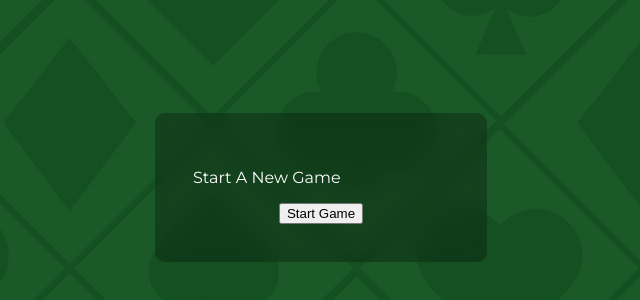
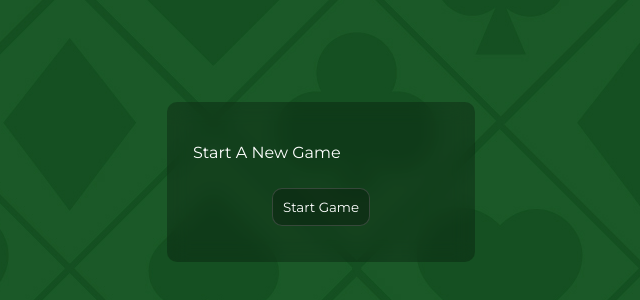
Before and after one commit to AWinkelman02/Black-Jack-Game, a website built with webpack: page src/template.html in a window 1280 px wide. Shown: the part 458-758 px from the top of the page, without its empty margins (319-959 px from the left). Built offline with nearby package versions, Linux system fonts and the light colour scheme; no server answers.

Commit message:
Finished webpage design.

```diff
--- a/src/style.css
+++ b/src/style.css
@@ -42,13 +42,28 @@ body{
     backdrop-filter: blur(10px);
     border-radius: 10px;
     color: white;
-    padding: 3%;
+    padding: 2%;
     width: 20vw;
 }
 
 .gamebuttons{
     display: flex;
-
     justify-content: center;
     gap: 10px;
+    margin: 10px;
 }
+
+button{
+    font-family: "Montserrat", sans-serif;
+    color: white;
+    background-color: rgba(0, 0, 0, 0.253);
+    padding: 10px;
+    border-radius: 10px;
+    border: rgba(95, 95, 95, 0.514) 1px solid;
+    cursor: pointer;
+}
+
+button:hover{
+    background-color: rgba(0, 0, 0, 0.39);
+    border: rgba(95, 95, 95, 0.212) 1px solid;
+}
--- a/src/template.html
+++ b/src/template.html
@@ -2,6 +2,7 @@
 <html>
   <head>
     <meta charset="utf-8" />
+    <link rel="shortcut icon" href="./assets/images/favicon-16x16.png" type="image/x-icon">
     <title>Black Jack</title>
   </head>
   <body>
--- a/webpack.config.js
+++ b/webpack.config.js
@@ -13,6 +13,10 @@ module.exports = {
         test: /\.css$/i,
         use: ['style-loader', 'css-loader'],
       },
+      {
+        test: /\.(png|svg|jpg|jpeg|gif)$/i,
+        type: 'asset/resource',
+      },
     ],
   },
   plugins: [
```
Also changed, not shown: dist/index.html, dist/main.js, src/assets/images/favicon-16x16.png (added).
